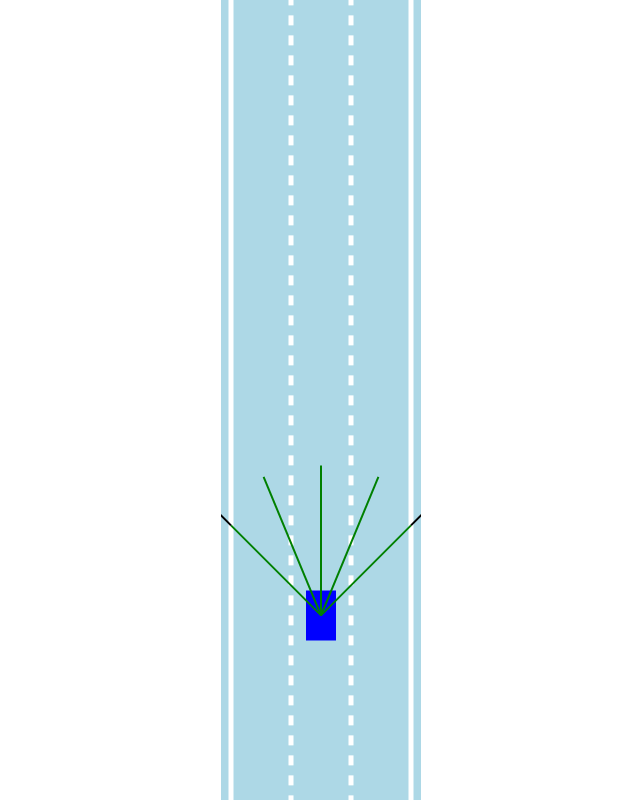
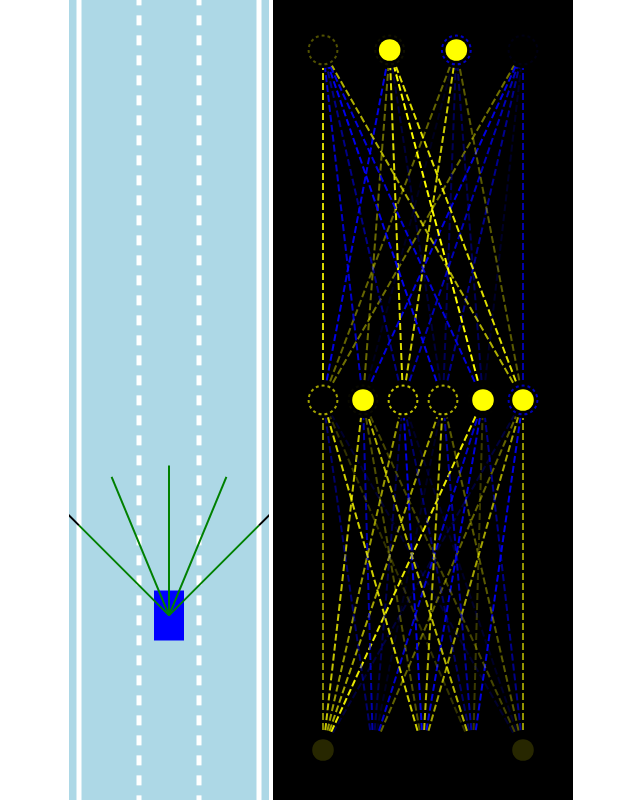
Before and after one commit to Neofox/car-neural-network, a website built with Vite: page index.html in a window 1280 px wide. Shown: the whole page, without its empty margins (319-959 px from the left). Built offline with nearby package versions, Linux system fonts and the light colour scheme.

Commit message:
add a  visualizer

```diff
--- a/index.html
+++ b/index.html
@@ -9,6 +9,7 @@
     </head>
     <body>
         <canvas id="carCanvas"></canvas>
+        <canvas id="networkCanvas"></canvas>
         <script type="module" src="/src/app.ts"></script>
     </body>
 </html>
--- a/src/app.ts
+++ b/src/app.ts
@@ -1,19 +1,26 @@
 import { Car } from "./car";
 import { Road } from "./road";
+import { Visualizer } from "./visualizer";
 
 // https://www.youtube.com/watch?v=Rs_rAxEsAvI
 
-const canvas = document.querySelector<HTMLCanvasElement>("#carCanvas")!;
-canvas.width = 200;
+const carCanvas = document.querySelector<HTMLCanvasElement>("#carCanvas")!;
+carCanvas.width = 200;
 
-const ctx = canvas.getContext("2d")!;
-const road = new Road(canvas.width / 2, canvas.width * 0.9);
+const networkCanvas = document.querySelector<HTMLCanvasElement>("#networkCanvas")!;
+networkCanvas.width = 300;
+
+const carCtx = carCanvas.getContext("2d")!;
+const networkCtx = networkCanvas.getContext("2d")!;
+
+const road = new Road(carCanvas.width / 2, carCanvas.width * 0.9);
 const mainCar = new Car(road.getLaneCenter(1), 400, 30, 50, "AI", 5);
 const traffic = [new Car(road.getLaneCenter(1), 200, 30, 50, "NONE", 1)];
 
 const animate = (): void => {
-    canvas.height = window.innerHeight; // resize canvas to fit the screen
-    ctx.translate(0, -mainCar.y + canvas.height / 1.3); // make the camera follow the car
+    carCanvas.height = window.innerHeight; // resize canvas to fit the screen
+    networkCanvas.height = window.innerHeight; // resize canvas to fit the screen
+    carCtx.translate(0, -mainCar.y + carCanvas.height / 1.3); // make the camera follow the car
 
     // update
     for (const car of traffic) {
@@ -22,14 +29,15 @@
     mainCar.update(road.borders, traffic);
 
     // road draw
-    road.draw(ctx);
+    road.draw(carCtx);
 
     // car draw
     for (const car of traffic) {
-        car.draw(ctx, "red");
+        car.draw(carCtx, "red");
     }
-    mainCar.draw(ctx, "blue");
+    mainCar.draw(carCtx, "blue");
 
+    Visualizer.drawNetwork(networkCtx, mainCar.brain!);
     requestAnimationFrame(animate);
 };
 
--- a/src/utils.ts
+++ b/src/utils.ts
@@ -95,3 +95,22 @@
     }
     return false;
 }
+
+/**
+ * Get RGBA color
+ * @param value
+ * @returns
+ * @see https://stackoverflow.com/questions/3426404/create-a-hexadecimal-colour-based-on-a-string-with-javascript
+ * @see https://stackoverflow.com/questions/21646738/convert-hex-to-rgba
+ *
+ * @example
+ * const color = getRGBA(0.5);
+ * // rgba(255,255,0,0.5)
+ */
+export function getRGBA(value: number) {
+    const alpha = Math.abs(value);
+    const R = value < 0 ? 0 : 255;
+    const G = R;
+    const B = value > 0 ? 0 : 255;
+    return "rgba(" + R + "," + G + "," + B + "," + alpha + ")";
+}
--- /dev/null
+++ b/src/visualizer.ts
@@ -0,0 +1,105 @@
+import { Level, NeuralNetwork } from "./network";
+import { getRGBA, lerp } from "./utils";
+
+export class Visualizer {
+    static drawNetwork(ctx: CanvasRenderingContext2D, network: NeuralNetwork) {
+        const margin = 50;
+        const left = margin;
+        const top = margin;
+        const width = ctx.canvas.width - margin * 2;
+        const height = ctx.canvas.height - margin * 2;
+
+        const levelHeight = height / network.levels.length;
+
+        for (let i = network.levels.length - 1; i >= 0; i--) {
+            const levelTop =
+                top + lerp(height - levelHeight, 0, network.levels.length == 1 ? 0.5 : i / (network.levels.length - 1));
+
+            ctx.setLineDash([7, 3]);
+            Visualizer.drawLevel(
+                ctx,
+                network.levels[i],
+                left,
+                levelTop,
+                width,
+                levelHeight,
+                i == network.levels.length - 1 ? [" ", " ", " ", " "] : []
+            );
+        }
+    }
+
+    static drawLevel(
+        ctx: CanvasRenderingContext2D,
+        level: Level,
+        left: number,
+        top: number,
+        width: number,
+        height: number,
+        outputLabels: string[]
+    ) {
+        const right = left + width;
+        const bottom = top + height;
+
+        const { inputs, outputs, weights, biases } = level;
+
+        for (let i = 0; i < inputs.length; i++) {
+            for (let j = 0; j < outputs.length; j++) {
+                ctx.beginPath();
+                ctx.moveTo(Visualizer.#getNodeX(inputs, i, left, right), bottom);
+                ctx.lineTo(Visualizer.#getNodeX(outputs, j, left, right), top);
+                ctx.lineWidth = 2;
+                ctx.strokeStyle = getRGBA(weights[j][i]);
+                ctx.stroke();
+            }
+        }
+
+        const nodeRadius = 18;
+        for (let i = 0; i < inputs.length; i++) {
+            const x = Visualizer.#getNodeX(inputs, i, left, right);
+            ctx.beginPath();
+            ctx.arc(x, bottom, nodeRadius, 0, Math.PI * 2);
+            ctx.fillStyle = "black";
+            ctx.fill();
+            ctx.beginPath();
+            ctx.arc(x, bottom, nodeRadius * 0.6, 0, Math.PI * 2);
+            ctx.fillStyle = getRGBA(inputs[i]);
+            ctx.fill();
+        }
+
+        for (let i = 0; i < outputs.length; i++) {
+            const x = Visualizer.#getNodeX(outputs, i, left, right);
+            ctx.beginPath();
+            ctx.arc(x, top, nodeRadius, 0, Math.PI * 2);
+            ctx.fillStyle = "black";
+            ctx.fill();
+            ctx.beginPath();
+            ctx.arc(x, top, nodeRadius * 0.6, 0, Math.PI * 2);
+            ctx.fillStyle = getRGBA(outputs[i]);
+            ctx.fill();
+
+            ctx.beginPath();
+            ctx.lineWidth = 2;
+            ctx.arc(x, top, nodeRadius * 0.8, 0, Math.PI * 2);
+            ctx.strokeStyle = getRGBA(biases[i]);
+            ctx.setLineDash([3, 3]);
+            ctx.stroke();
+            ctx.setLineDash([]);
+
+            if (outputLabels[i]) {
+                ctx.beginPath();
+                ctx.textAlign = "center";
+                ctx.textBaseline = "middle";
+                ctx.fillStyle = "black";
+                ctx.strokeStyle = "white";
+                ctx.font = nodeRadius * 1.5 + "px Arial";
+                ctx.fillText(outputLabels[i], x, top + nodeRadius * 0.1);
+                ctx.lineWidth = 0.5;
+                ctx.strokeText(outputLabels[i], x, top + nodeRadius * 0.1);
+            }
+        }
+    }
+
+    static #getNodeX(nodes: number[], index: number, left: number, right: number) {
+        return lerp(left, right, nodes.length == 1 ? 0.5 : index / (nodes.length - 1));
+    }
+}
--- a/style.css
+++ b/style.css
@@ -20,9 +20,14 @@
   text-align: center;
 }
 
-canvas {
+#carCanvas {
   background-color: lightblue;
 }
+
+#networkCanvas {
+  background-color: black;
+}
+
 
 @media (prefers-color-scheme: light) {
   :root {
```
